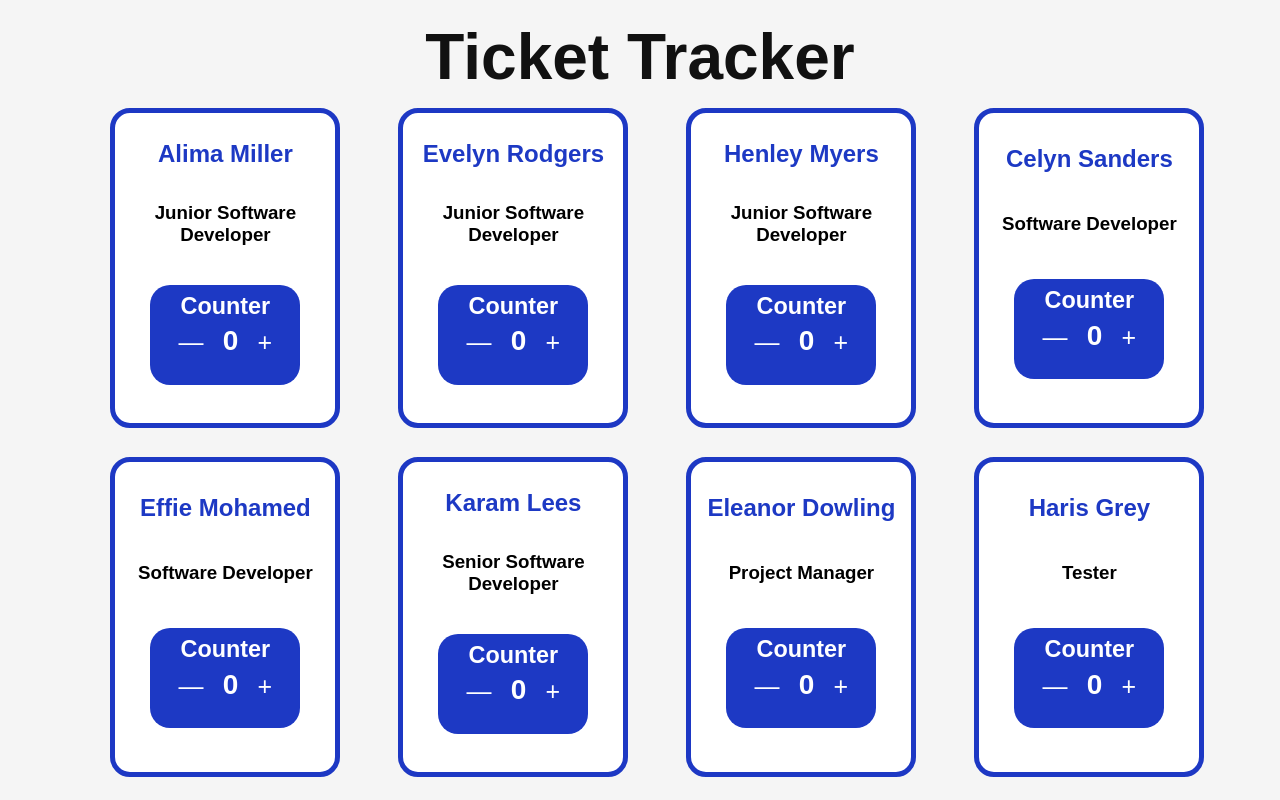
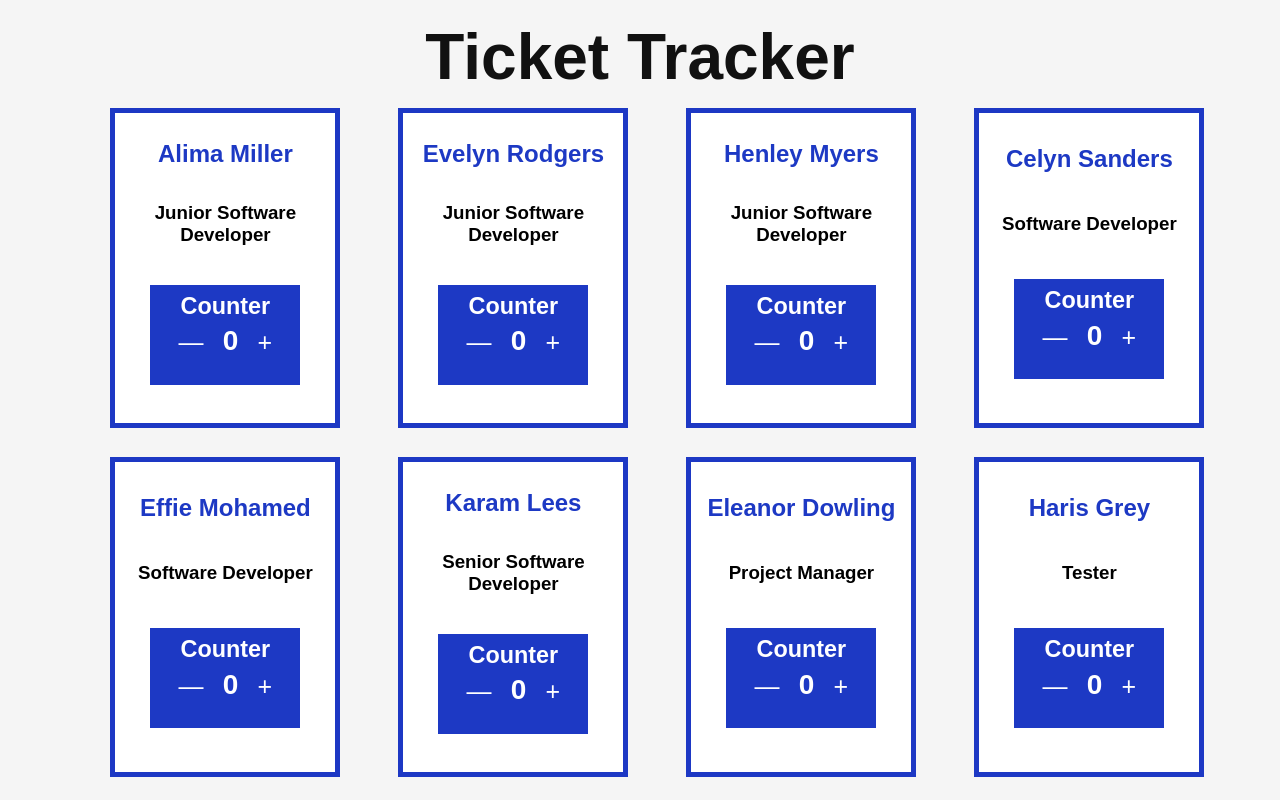
Before and after one commit to samuelod/tickettracker, a React (Create React App) app: page / in a window 1280 px wide. Shown: the top 800 px of the page. Built offline with nearby package versions, Linux system fonts and the light colour scheme.

Commit message:
made some styling changes

```diff
--- a/src/components/Counter/Counter.scss
+++ b/src/components/Counter/Counter.scss
@@ -5,7 +5,6 @@
     height: 100px;
     width: 150px;
     background-color: $btn-color;
-    border-radius: 20px;
     border-color: $border-color;
     color: white;
     margin: 20px;
--- a/src/components/EmployeeTicket/EmployeeTicket.scss
+++ b/src/components/EmployeeTicket/EmployeeTicket.scss
@@ -5,7 +5,6 @@
     text-align: center;
     width: 270px;
     height: 60vh;
-    border-radius: 20px;
     display: flex;
     flex-direction: column;
     justify-content: space-evenly;
```
